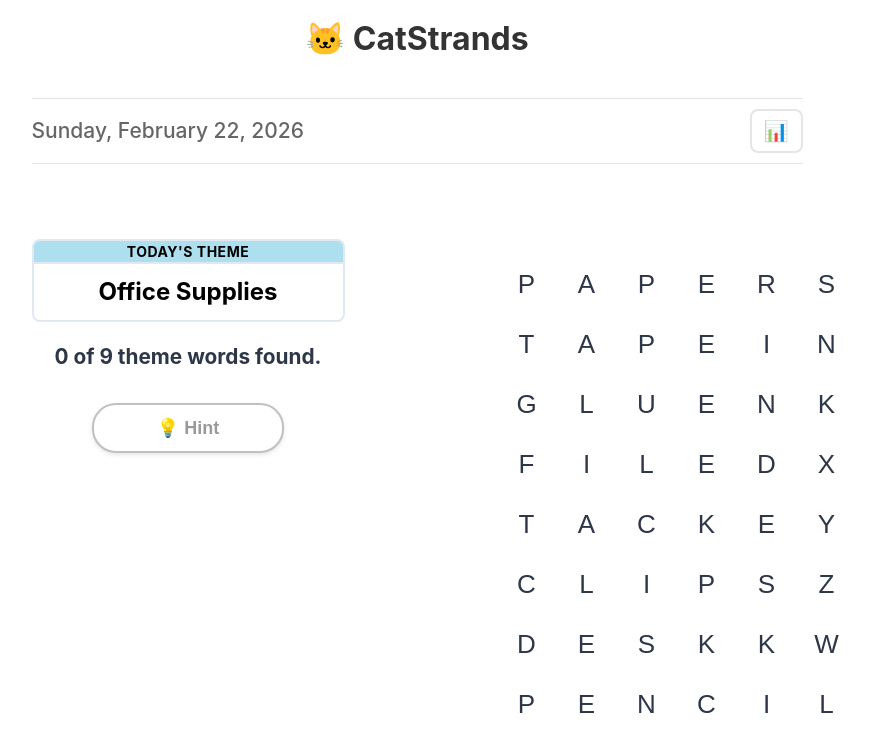
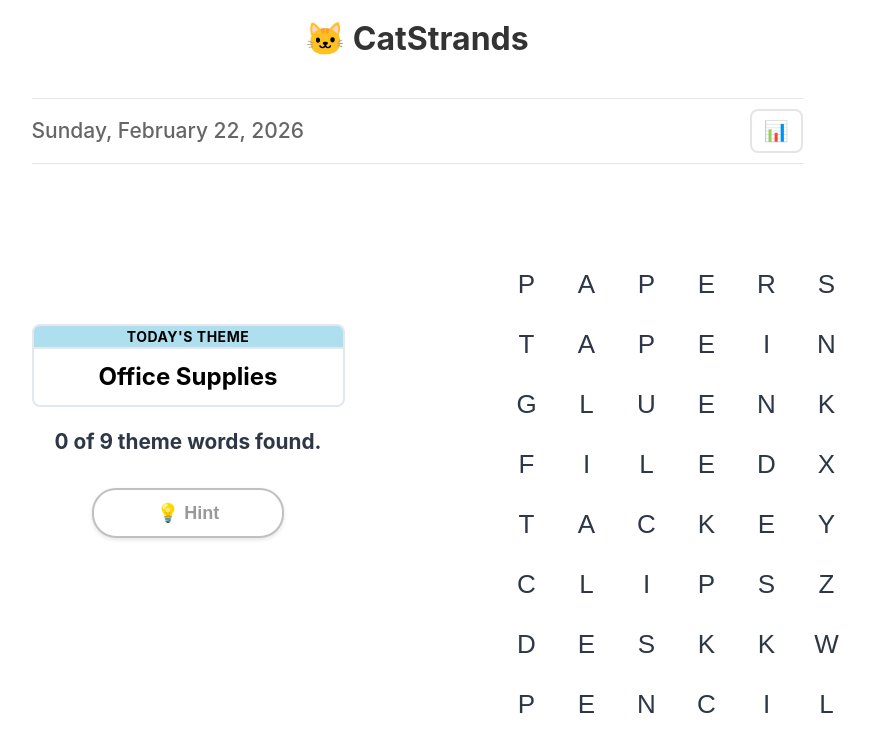
Before and after one commit to slmingol/catstrands, a React (Vite) app: page / in a window 1280 px wide. Shown: the top 752 px of the page, without its empty margins (223-1093 px from the left). Built offline with nearby package versions, Linux system fonts and the light colour scheme.

Commit message:
Move theme section to align with row 3 of letter grid

```diff
--- a/src/components/StrandsGame.css
+++ b/src/components/StrandsGame.css
@@ -84,7 +84,7 @@
 
 .theme-section {
   text-align: center;
-  margin-top: 35px;
+  margin-top: 120px;
   margin-bottom: 15px;
 }
 
```
